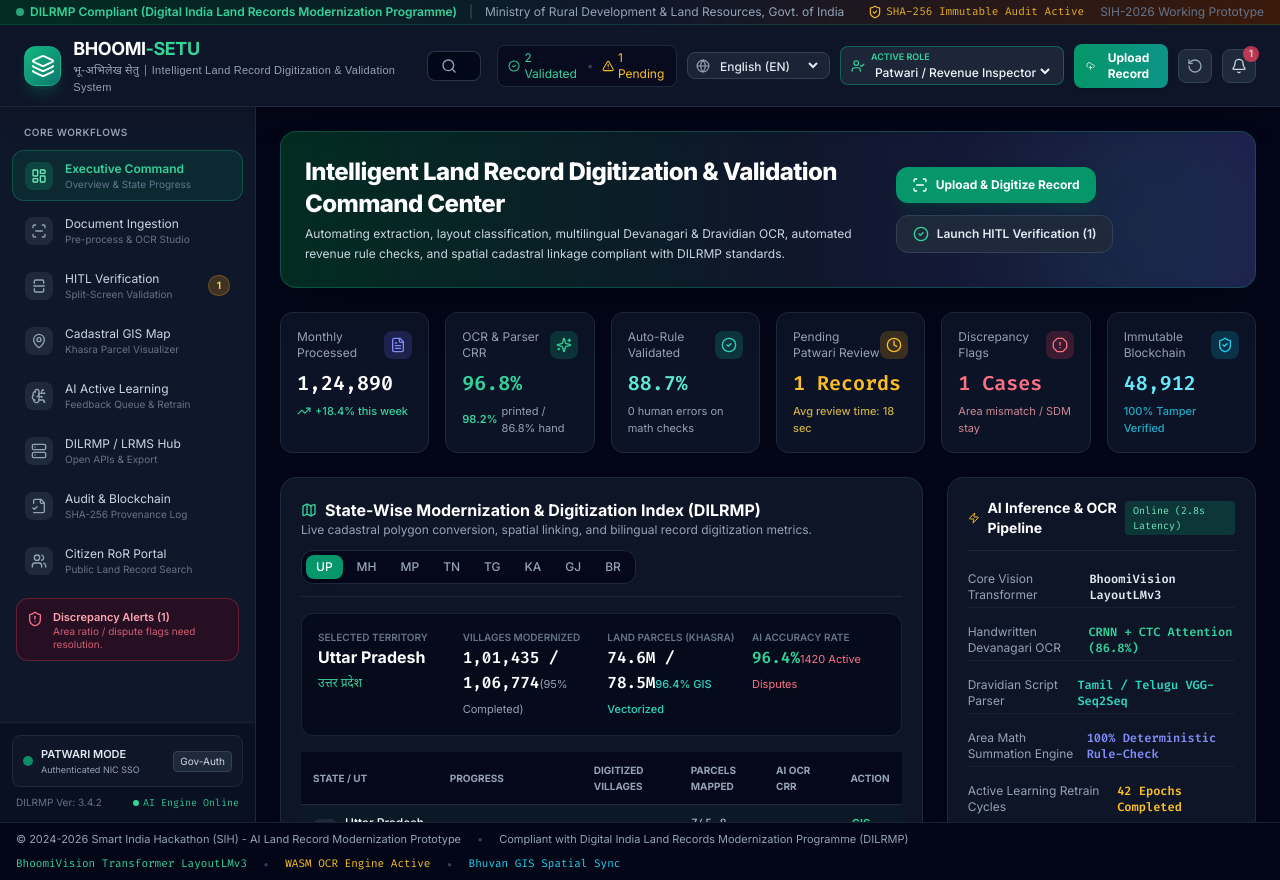
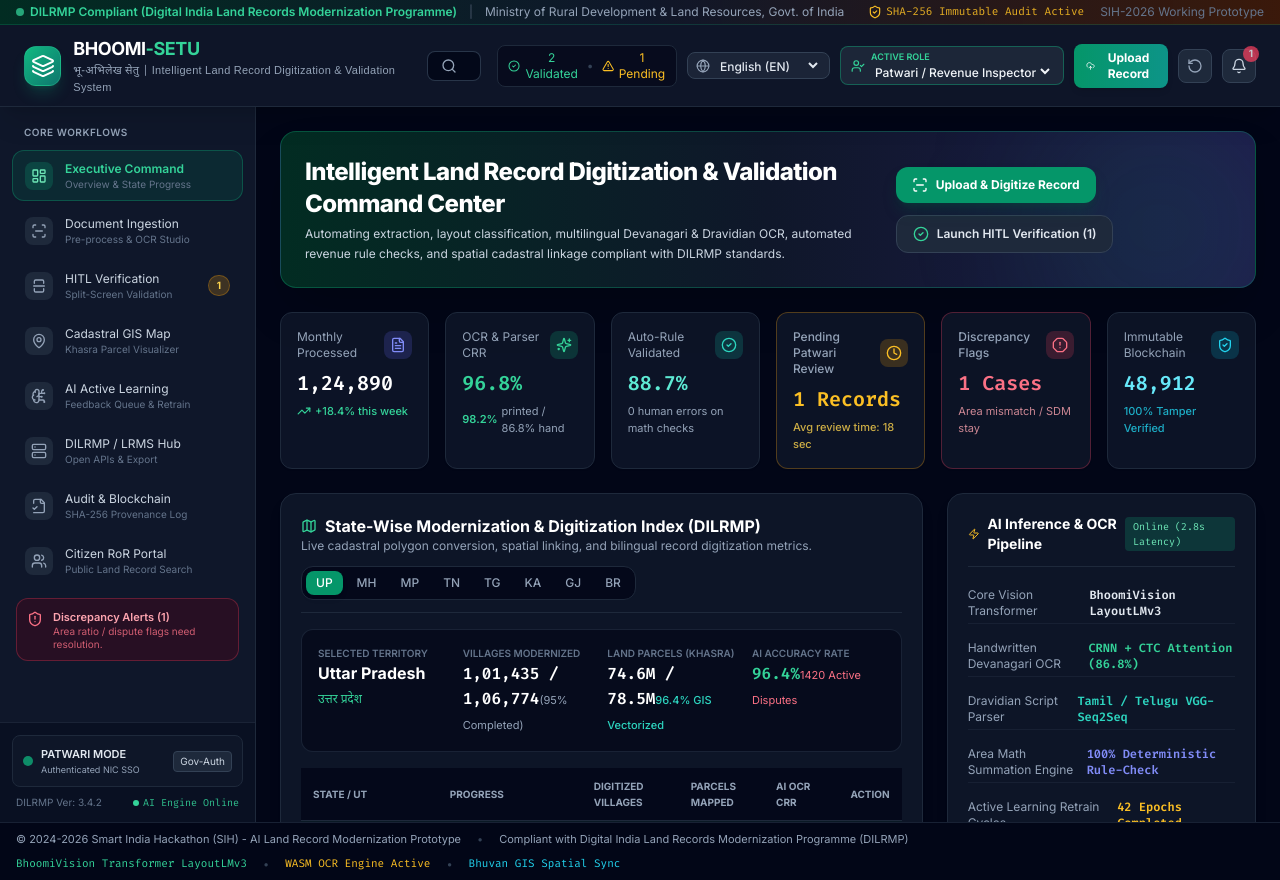
Before and after one commit to suryanshmittal231/BHOOMI-SETU-AI, a React (Vite) app: page / in a window 1280 px wide. Built offline with nearby package versions, Linux system fonts and the light colour scheme.

Commit message:
feat: make dashboard KPI cards and header status pills clickable to open respective records

```diff
--- a/src/components/dashboard/ExecutiveDashboard.tsx
+++ b/src/components/dashboard/ExecutiveDashboard.tsx
@@ -69,10 +69,17 @@
       {/* Top 6 KPI Cards Grid */}
       <div className="grid grid-cols-1 sm:grid-cols-2 lg:grid-cols-3 xl:grid-cols-6 gap-4">
         {/* Total Processed */}
-        <div className="bg-slate-900/80 border border-slate-800 rounded-xl p-4 shadow-sm hover:border-slate-700 transition-colors">
+        <div
+          onClick={() => {
+            if (records[0]) setActiveRecordId(records[0].id);
+            setActiveTab('SPLIT_VERIFY');
+          }}
+          className="bg-slate-900/80 border border-slate-800 rounded-xl p-4 shadow-sm hover:border-indigo-500/50 hover:bg-slate-900 transition-all cursor-pointer transform hover:-translate-y-0.5 group"
+          title="Click to view all land records in HITL Verification"
+        >
           <div className="flex items-center justify-between text-slate-400 text-xs mb-2">
-            <span>{t('kpiMonthly')}</span>
-            <div className="p-1.5 rounded-lg bg-indigo-500/20 text-indigo-400">
+            <span className="group-hover:text-indigo-300 transition-colors">{t('kpiMonthly')}</span>
+            <div className="p-1.5 rounded-lg bg-indigo-500/20 text-indigo-400 group-hover:scale-110 transition-transform">
               <FileText className="w-4 h-4" />
             </div>
           </div>
@@ -84,10 +91,14 @@
         </div>
 
         {/* Mean OCR Accuracy */}
-        <div className="bg-slate-900/80 border border-slate-800 rounded-xl p-4 shadow-sm hover:border-slate-700 transition-colors">
+        <div
+          onClick={() => setActiveTab('ACTIVE_LEARNING')}
+          className="bg-slate-900/80 border border-slate-800 rounded-xl p-4 shadow-sm hover:border-emerald-500/50 hover:bg-slate-900 transition-all cursor-pointer transform hover:-translate-y-0.5 group"
+          title="Click to view Active Learning OCR accuracy and retraining queue"
+        >
           <div className="flex items-center justify-between text-slate-400 text-xs mb-2">
-            <span>{t('kpiAccuracy')}</span>
-            <div className="p-1.5 rounded-lg bg-emerald-500/20 text-emerald-400">
+            <span className="group-hover:text-emerald-300 transition-colors">{t('kpiAccuracy')}</span>
+            <div className="p-1.5 rounded-lg bg-emerald-500/20 text-emerald-400 group-hover:scale-110 transition-transform">
               <Sparkles className="w-4 h-4" />
             </div>
           </div>
@@ -98,10 +109,18 @@
         </div>
 
         {/* Auto-Validated Pass */}
-        <div className="bg-slate-900/80 border border-slate-800 rounded-xl p-4 shadow-sm hover:border-slate-700 transition-colors">
+        <div
+          onClick={() => {
+            const valRec = records.find(r => r.status === 'APPROVED_TEHSILDAR' || r.status === 'SYNCED_LRMS') || records[0];
+            if (valRec) setActiveRecordId(valRec.id);
+            setActiveTab('SPLIT_VERIFY');
+          }}
+          className="bg-slate-900/80 border border-slate-800 rounded-xl p-4 shadow-sm hover:border-teal-500/50 hover:bg-slate-900 transition-all cursor-pointer transform hover:-translate-y-0.5 group"
+          title="Click to open auto-validated land record"
+        >
           <div className="flex items-center justify-between text-slate-400 text-xs mb-2">
-            <span>{t('kpiAutoRule')}</span>
-            <div className="p-1.5 rounded-lg bg-teal-500/20 text-teal-400">
+            <span className="group-hover:text-teal-300 transition-colors">{t('kpiAutoRule')}</span>
+            <div className="p-1.5 rounded-lg bg-teal-500/20 text-teal-400 group-hover:scale-110 transition-transform">
               <CheckCircle2 className="w-4 h-4" />
             </div>
           </div>
@@ -112,10 +131,18 @@
         </div>
 
         {/* Pending Verification */}
-        <div className="bg-slate-900/80 border border-slate-800 rounded-xl p-4 shadow-sm hover:border-slate-700 transition-colors">
+        <div
+          onClick={() => {
+            const pendRec = records.find(r => r.status === 'VERIFICATION_PENDING') || records[0];
+            if (pendRec) setActiveRecordId(pendRec.id);
+            setActiveTab('SPLIT_VERIFY');
+          }}
+          className="bg-slate-900/80 border border-amber-500/30 rounded-xl p-4 shadow-sm hover:border-amber-400 hover:bg-slate-900 hover:shadow-amber-500/10 transition-all cursor-pointer transform hover:-translate-y-0.5 group"
+          title="Click to immediately open pending record in Split Verification"
+        >
           <div className="flex items-center justify-between text-slate-400 text-xs mb-2">
-            <span>{t('kpiPending')}</span>
-            <div className="p-1.5 rounded-lg bg-amber-500/20 text-amber-400">
+            <span className="group-hover:text-amber-300 transition-colors font-medium">{t('kpiPending')}</span>
+            <div className="p-1.5 rounded-lg bg-amber-500/20 text-amber-400 group-hover:scale-110 transition-transform">
               <Clock className="w-4 h-4" />
             </div>
           </div>
@@ -126,10 +153,18 @@
         </div>
 
         {/* Disputed / High Risk */}
-        <div className="bg-slate-900/80 border border-slate-800 rounded-xl p-4 shadow-sm hover:border-slate-700 transition-colors">
+        <div
+          onClick={() => {
+            const dispRec = records.find(r => r.status === 'DISPUTED' || (r.validationIssues && r.validationIssues.length > 0)) || records[0];
+            if (dispRec) setActiveRecordId(dispRec.id);
+            setActiveTab('SPLIT_VERIFY');
+          }}
+          className="bg-slate-900/80 border border-rose-500/30 rounded-xl p-4 shadow-sm hover:border-rose-400 hover:bg-slate-900 hover:shadow-rose-500/10 transition-all cursor-pointer transform hover:-translate-y-0.5 group"
+          title="Click to immediately open flagged/disputed record in Split Verification"
+        >
           <div className="flex items-center justify-between text-slate-400 text-xs mb-2">
-            <span>{t('kpiDisputes')}</span>
-            <div className="p-1.5 rounded-lg bg-rose-500/20 text-rose-400">
+            <span className="group-hover:text-rose-300 transition-colors font-medium">{t('kpiDisputes')}</span>
+            <div className="p-1.5 rounded-lg bg-rose-500/20 text-rose-400 group-hover:scale-110 transition-transform">
               <AlertOctagon className="w-4 h-4" />
             </div>
           </div>
@@ -140,15 +175,19 @@
         </div>
 
         {/* SHA-256 Audit Blocks */}
-        <div className="bg-slate-900/80 border border-slate-800 rounded-xl p-4 shadow-sm hover:border-slate-700 transition-colors">
+        <div
+          onClick={() => setActiveTab('AUDIT_LEDGER')}
+          className="bg-slate-900/80 border border-slate-800 rounded-xl p-4 shadow-sm hover:border-cyan-500/50 hover:bg-slate-900 transition-all cursor-pointer transform hover:-translate-y-0.5 group"
+          title="Click to inspect Blockchain Audit Ledger"
+        >
           <div className="flex items-center justify-between text-slate-400 text-xs mb-2">
-            <span>{t('kpiBlockchain')}</span>
-            <div className="p-1.5 rounded-lg bg-cyan-500/20 text-cyan-400">
+            <span className="group-hover:text-cyan-300 transition-colors">{t('kpiBlockchain')}</span>
+            <div className="p-1.5 rounded-lg bg-cyan-500/20 text-cyan-400 group-hover:scale-110 transition-transform">
               <ShieldCheck className="w-4 h-4" />
             </div>
           </div>
           <div className="text-xl font-bold text-cyan-300 font-mono">48,912</div>
-          <div className="text-[11px] text-cyan-400/80 mt-1.5 font-medium">
+          <div className="flex items-center text-[11px] text-cyan-400/80 mt-1.5 font-medium">
             100% Tamper Verified
           </div>
         </div>
--- a/src/components/layout/Header.tsx
+++ b/src/components/layout/Header.tsx
@@ -128,16 +128,34 @@
         {/* Role Switcher, Language & Alert Actions */}
         <div className="flex items-center space-x-2.5">
           {/* Quick Stats Pill */}
-          <div className="hidden xl:flex items-center space-x-2 bg-slate-950/60 border border-slate-800 rounded-lg px-2.5 py-1 text-xs">
-            <div className="flex items-center gap-1 text-emerald-400" title="Auto-Validated">
+          <div className="hidden xl:flex items-center space-x-2 bg-slate-950/60 border border-slate-800 rounded-lg px-2.5 py-1 text-xs select-none">
+            <button
+              type="button"
+              onClick={() => {
+                const valRec = records.find(r => r.status === 'APPROVED_TEHSILDAR' || r.status === 'SYNCED_LRMS') || records[0];
+                if (valRec) setActiveRecordId(valRec.id);
+                setActiveTab('SPLIT_VERIFY');
+              }}
+              className="flex items-center gap-1 text-emerald-400 hover:text-emerald-300 hover:underline transition cursor-pointer"
+              title="Click to view validated record"
+            >
               <CheckCircle2 className="w-3.5 h-3.5" />
               <span>{records.filter(r => r.status === 'APPROVED_TEHSILDAR' || r.status === 'SYNCED_LRMS').length} {t('validatedCount')}</span>
-            </div>
+            </button>
             <span className="text-slate-700">•</span>
-            <div className="flex items-center gap-1 text-amber-400" title="Pending Verification">
+            <button
+              type="button"
+              onClick={() => {
+                const pendRec = records.find(r => r.status === 'VERIFICATION_PENDING') || records[0];
+                if (pendRec) setActiveRecordId(pendRec.id);
+                setActiveTab('SPLIT_VERIFY');
+              }}
+              className="flex items-center gap-1 text-amber-400 hover:text-amber-300 hover:underline transition cursor-pointer"
+              title="Click to view pending verification record"
+            >
               <AlertTriangle className="w-3.5 h-3.5" />
               <span>{pendingReviews} {t('pendingCount')}</span>
-            </div>
+            </button>
           </div>
 
           {/* Multilingual Selector */}
```
Also changed, not shown: 1 other file (tests, documents, lock files or other folders).
